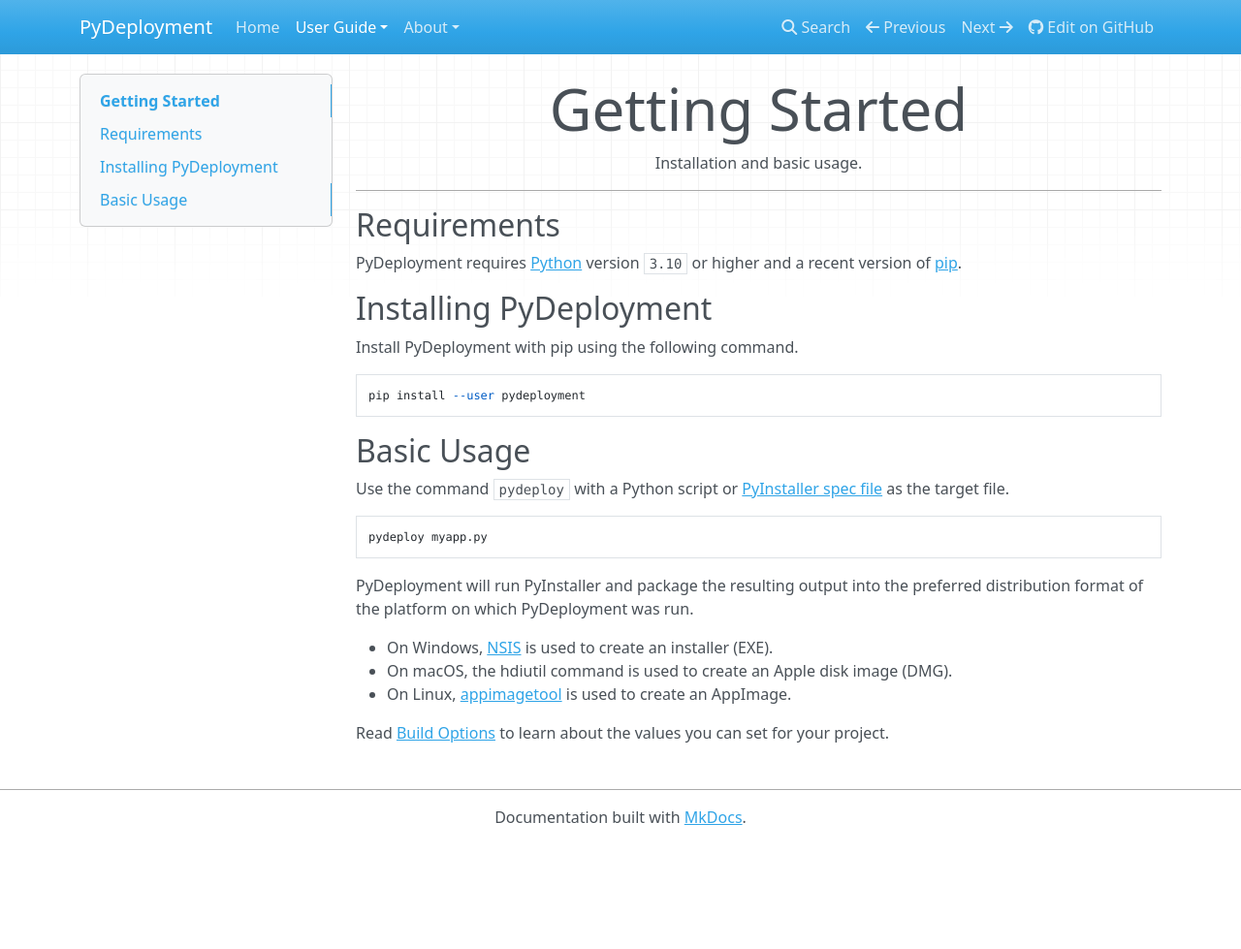
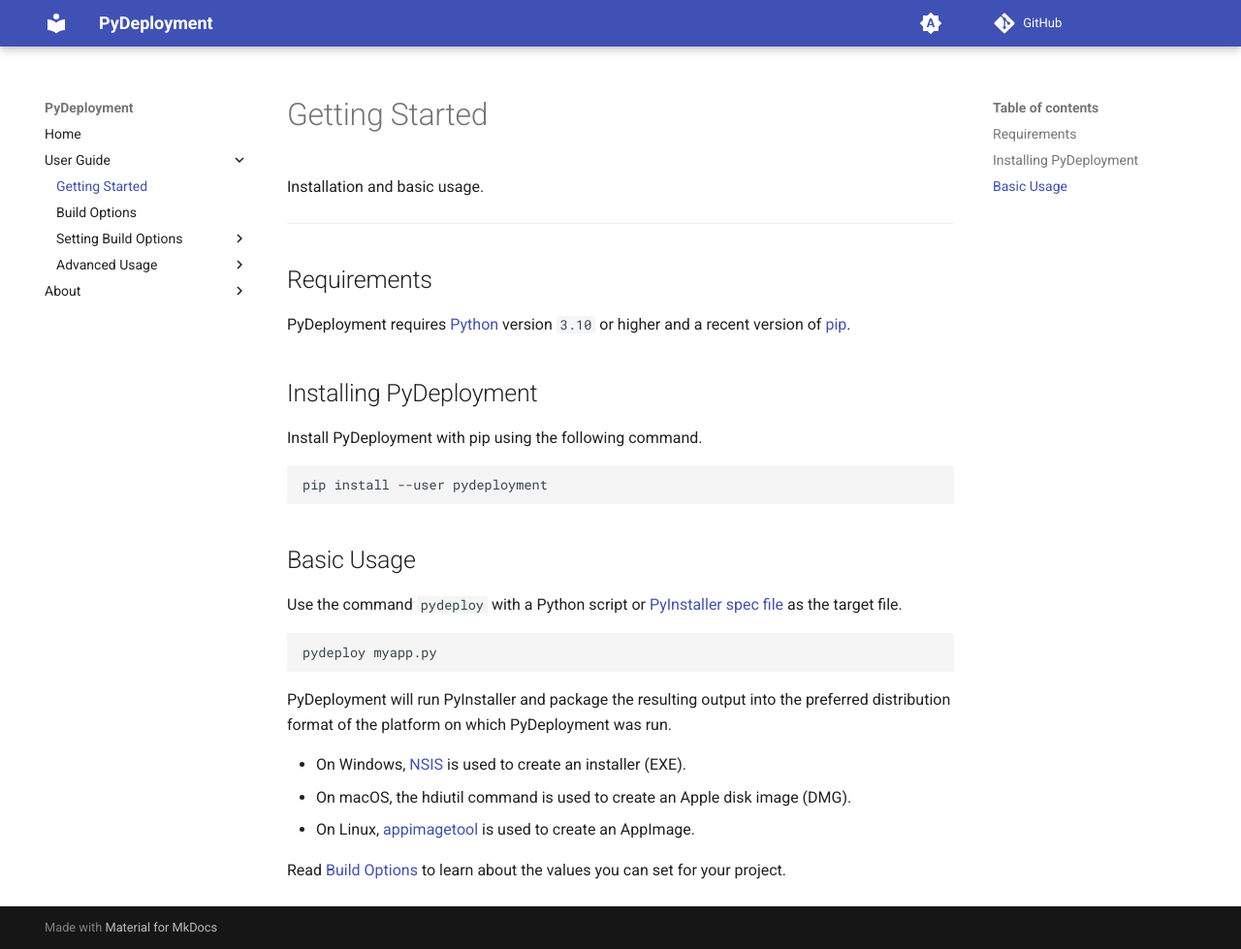
Before and after one commit to pydeployment/pydeployment, an MkDocs documentation site: the page built from docs/user-guide/getting-started.md, in a window 1280 px wide and 979 px high. Shown: the whole window at 97% size. Built offline with MkDocs 1.6.1 and Material for MkDocs 9.7.7, drawn with Linux system fonts in a browser that asks for light colours; nearby versions of some CDN libraries; comment, search, counter and statistics services are not loaded; the version menu is left out.

Commit message:
docs: Update documentation website
Switch theme to Material and add navigation plugin

```diff
--- a/mkdocs.yml
+++ b/mkdocs.yml
@@ -4,19 +4,45 @@
 site_author: Zev Lee
 repo_url: https://github.com/pydeployment/pydeployment
 
+theme:
+  name: material
+  palette:
+    # Palette toggle for automatic mode
+    - media: "(prefers-color-scheme)"
+      toggle:
+        icon: material/brightness-auto
+        name: Switch to light mode
+    # Palette toggle for light mode
+    - media: "(prefers-color-scheme: light)"
+      scheme: default
+      toggle:
+        icon: material/brightness-7
+        name: Switch to dark mode
+    # Palette toggle for dark mode
+    - media: "(prefers-color-scheme: dark)"
+      scheme: slate
+      toggle:
+        icon: material/brightness-4
+        name: Switch to system preference
+  features:
+    - navigation.instant
+
+plugins:
+  - section-index
+
 nav:
   - Home: index.md
   - User Guide:
-    - User Guide: user-guide/README.md
+    - user-guide/README.md
     - Getting Started: user-guide/getting-started.md
     - Build Options: user-guide/build-options.md
     - Setting Build Options:
-      - Setting Build Options: user-guide/setting-options/README.md
+      - user-guide/setting-options/README.md
       - Using an Environment File: user-guide/setting-options/env-file.md
       - Using the Command Line: user-guide/setting-options/command-line.md
       - Using Both: user-guide/setting-options/using-both.md
     - Advanced Usage:
-      - Advanced Usage: user-guide/advanced/README.md
+      - user-guide/advanced/README.md
       - Package as an Archive File: user-guide/advanced/archive-file.md
       - Using a Custom Virtual Environment: user-guide/advanced/custom-venv.md
       - Using a Custom NSIS File: user-guide/advanced/custom-nsis.md
--- a/requirements_mkdocs.txt
+++ b/requirements_mkdocs.txt
@@ -1,2 +1,4 @@
 mkdocs==1.6.0
 mike==2.1.3
+mkdocs-section-index==0.3.9
+mkdocs-material==9.5.33
```
